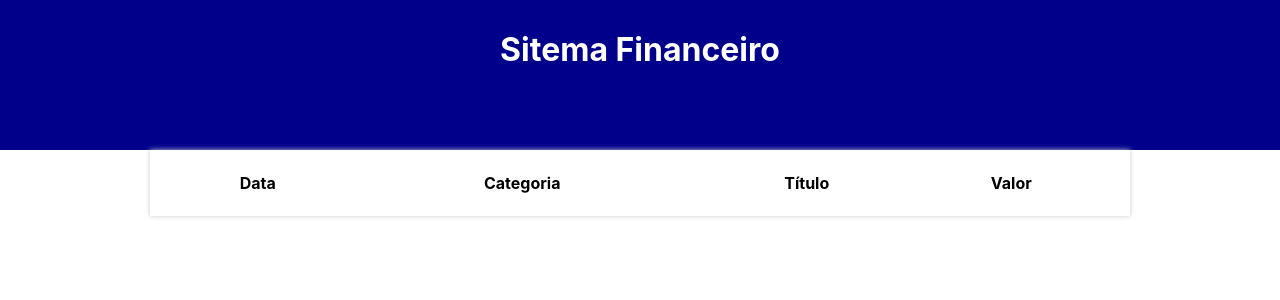
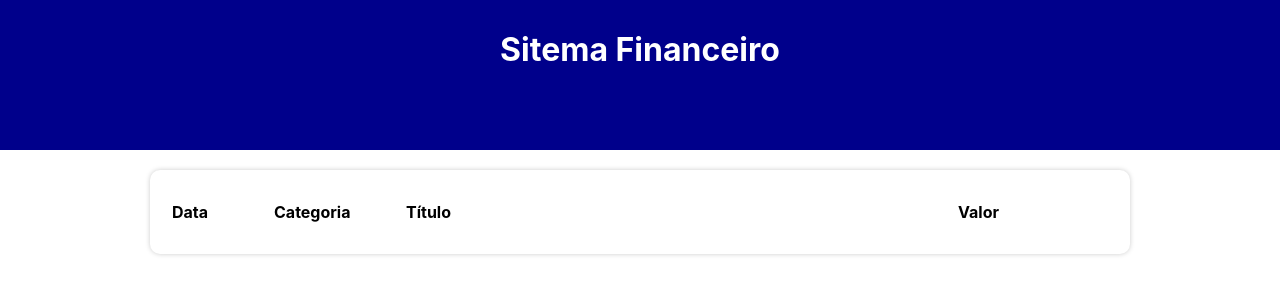
Before and after one commit to arthuryan08/5Projects5Days-ExpenseTracker, a React (Create React App) app: page / in a window 1280 px wide. Shown: the top 300 px of the page. Built offline with nearby package versions, Linux system fonts and the light colour scheme.

Commit message:
thead width
with props in styled components

```diff
--- a/src/components/TableArea/index.tsx
+++ b/src/components/TableArea/index.tsx
@@ -5,10 +5,10 @@ export const TableArea = () => {
     <C.Table>
       <thead>
         <tr>
-          <C.TableHeadColumn>Data</C.TableHeadColumn>
-          <C.TableHeadColumn>Categoria</C.TableHeadColumn>
+          <C.TableHeadColumn width={100}>Data</C.TableHeadColumn>
+          <C.TableHeadColumn width={130}>Categoria</C.TableHeadColumn>
           <C.TableHeadColumn>Título</C.TableHeadColumn>
-          <C.TableHeadColumn>Valor</C.TableHeadColumn>
+          <C.TableHeadColumn width={150}>Valor</C.TableHeadColumn>
         </tr>
       </thead>
       <tbody>
--- a/src/components/TableArea/styles.ts
+++ b/src/components/TableArea/styles.ts
@@ -5,6 +5,12 @@ export const Table = styled.table`
   background-color: #FFF;
   padding: 20px;
   box-shadow: 0px 0px 5px #CCC;
+  border-radius: 10px;
+  margin-top: 20px;
 `;
 
-export const TableHeadColumn = styled.th``;
+export const TableHeadColumn = styled.th<{ width?: number }>`
+  width: ${props => props.width ? `${props.width}px` : 'auto'};
+  padding: 10px 0;
+  text-align: left;
+`;
```
